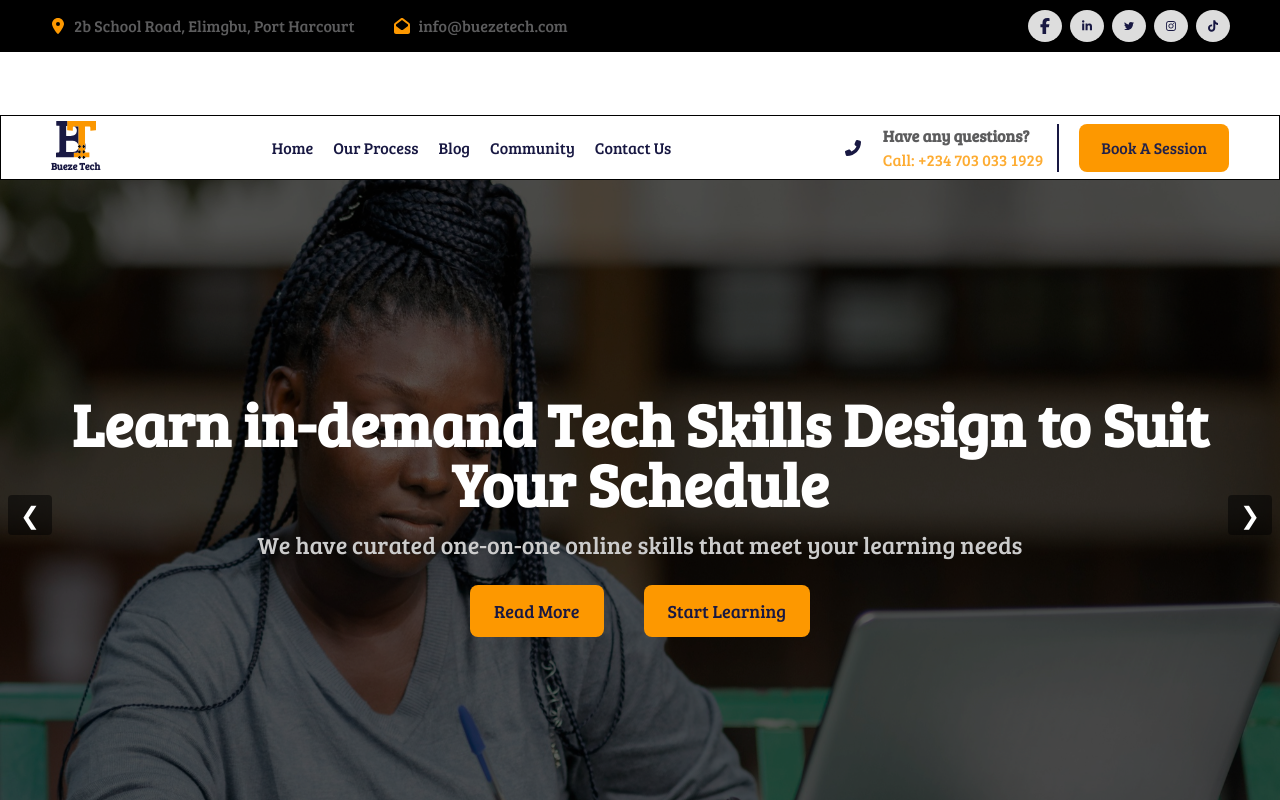
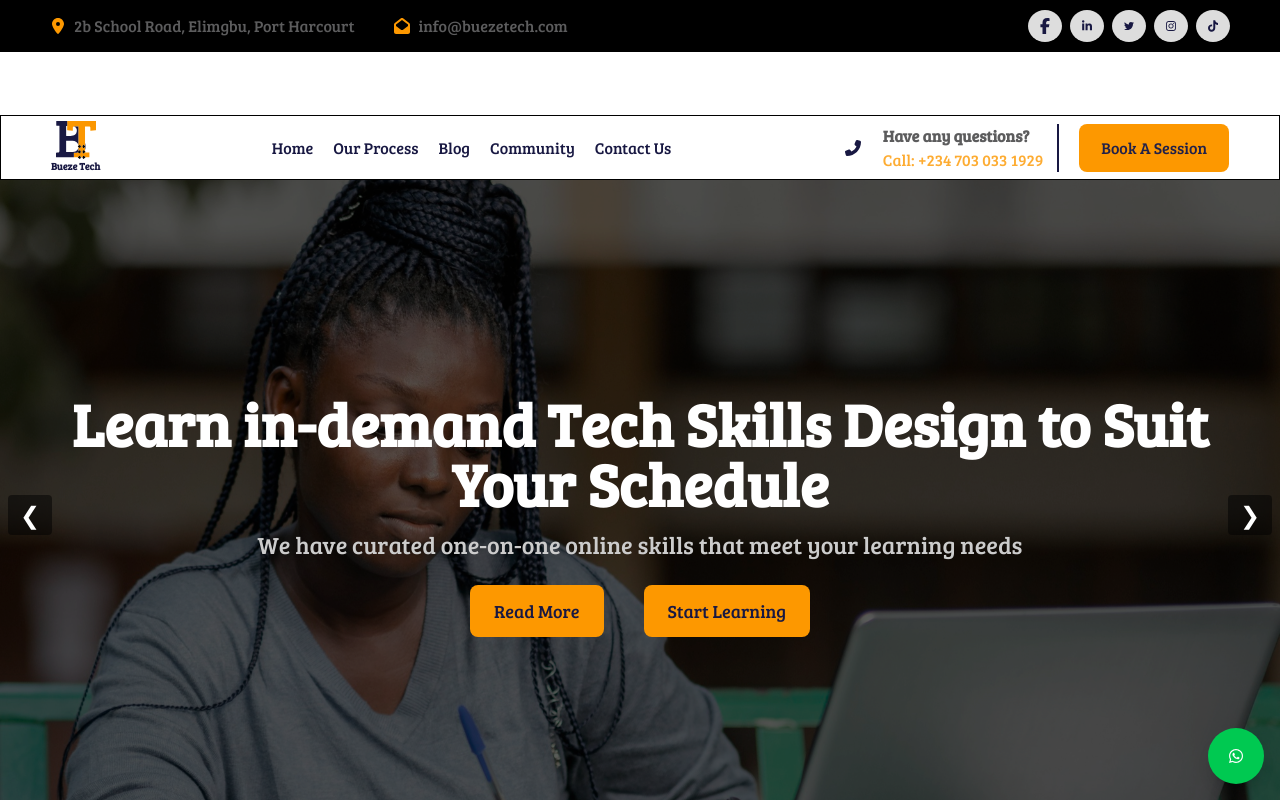
Before and after one commit to KingsleyIbe/buezetech, a Next.js app: page / in a window 1280 px wide. Shown: the top 800 px of the page. Built offline with nearby package versions, Linux system fonts and the light colour scheme; no server answers.

Commit message:
Add whatsApp widget

```diff
--- a/app/layout.tsx
+++ b/app/layout.tsx
@@ -4,6 +4,7 @@ import { Toaster } from 'react-hot-toast';
 import { Geist, Geist_Mono, Bree_Serif, Lato } from "next/font/google";
 import "../styles/globals.css";
 import GoogleAnalyticsTracker from './ga-tracker';
+import WhatsappWidget from "../components/common/WhatsappWidget";
 
 const breeSerif = Bree_Serif({
   subsets: ['latin'],
@@ -14,7 +15,7 @@ const breeSerif = Bree_Serif({
 
 const lato = Lato({
   subsets: ['latin'],
-  weight: ['400', '700'], // or whatever weights you need
+  weight: ['400', '700'],
   variable: '--font-lato',
   display: 'swap',
 });
@@ -103,6 +104,7 @@ export default function RootLayout({
       >
         <GoogleAnalyticsTracker />
         <Toaster position="top-right" reverseOrder={false} />
+        <WhatsappWidget />
         {children}
       </body>
     </html>
--- /dev/null
+++ b/components/common/WhatsappWidget.tsx
@@ -0,0 +1,29 @@
+'use client';
+
+import React from 'react';
+import { faPhoneFlip } from '@fortawesome/free-solid-svg-icons';
+import { FontAwesomeIcon } from '@fortawesome/react-fontawesome';
+import { faWhatsapp, faWhatsappSquare } from '@fortawesome/free-brands-svg-icons';
+
+const WhatsappWidget: React.FC = () => {
+  const whatsappNumber = '2347030331929';
+  const message = 'Hello! I need help with Bueze Tech Limited.';
+
+  const handleClick = () => {
+    const encodedMessage = encodeURIComponent(message);
+    window.open(`https://wa.me/${whatsappNumber}?text=${encodedMessage}`, '_blank');
+  };
+
+  return (
+    <div className="fixed bottom-4 right-4 z-50">
+      <button
+        onClick={handleClick}
+        className="bg-green-500 text-white rounded-full p-4 shadow-lg hover:bg-green-600 transition"
+      >
+        <FontAwesomeIcon icon={faWhatsapp} className="w-6 h-6"/>
+      </button>
+    </div>
+  );
+};
+
+export default WhatsappWidget;
```
